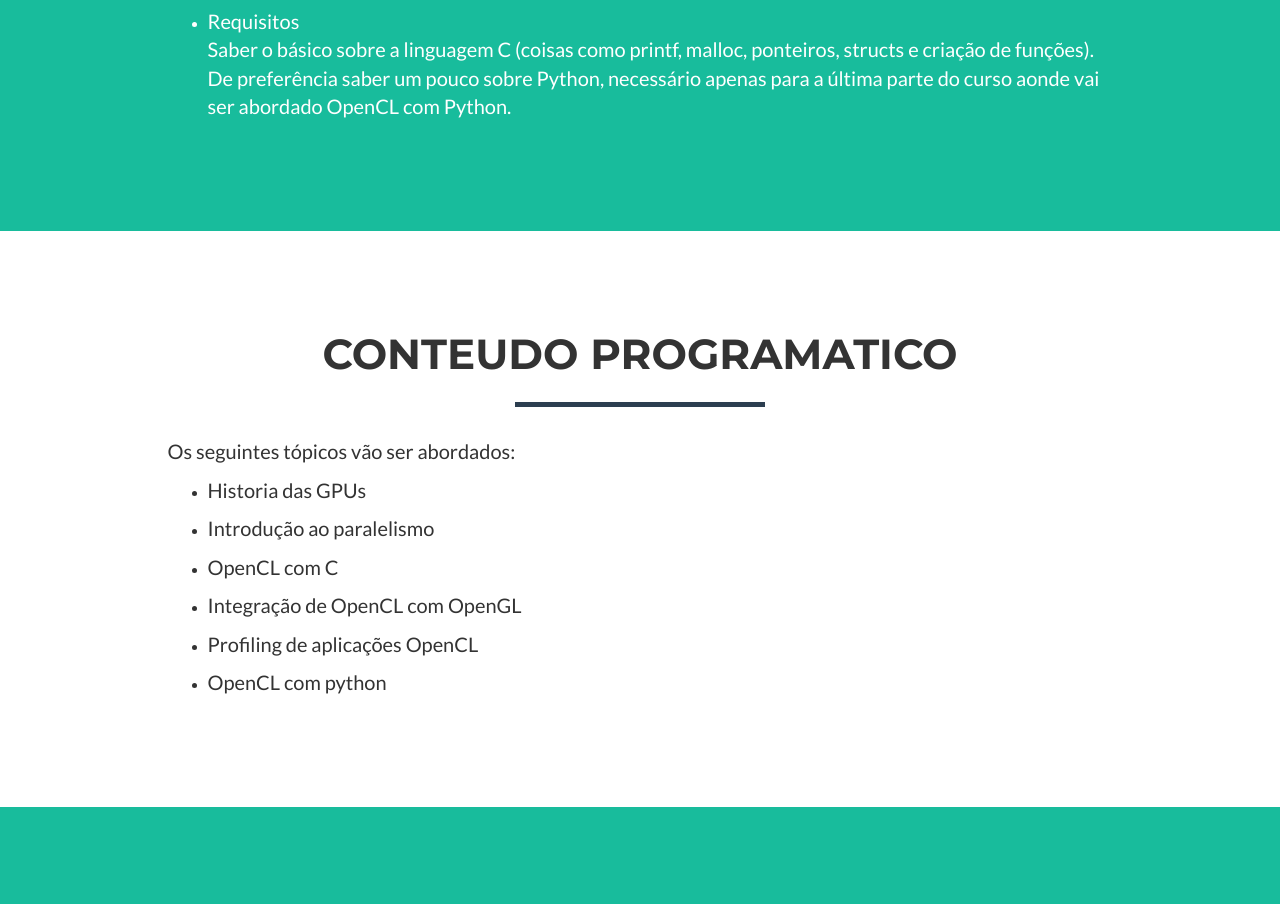
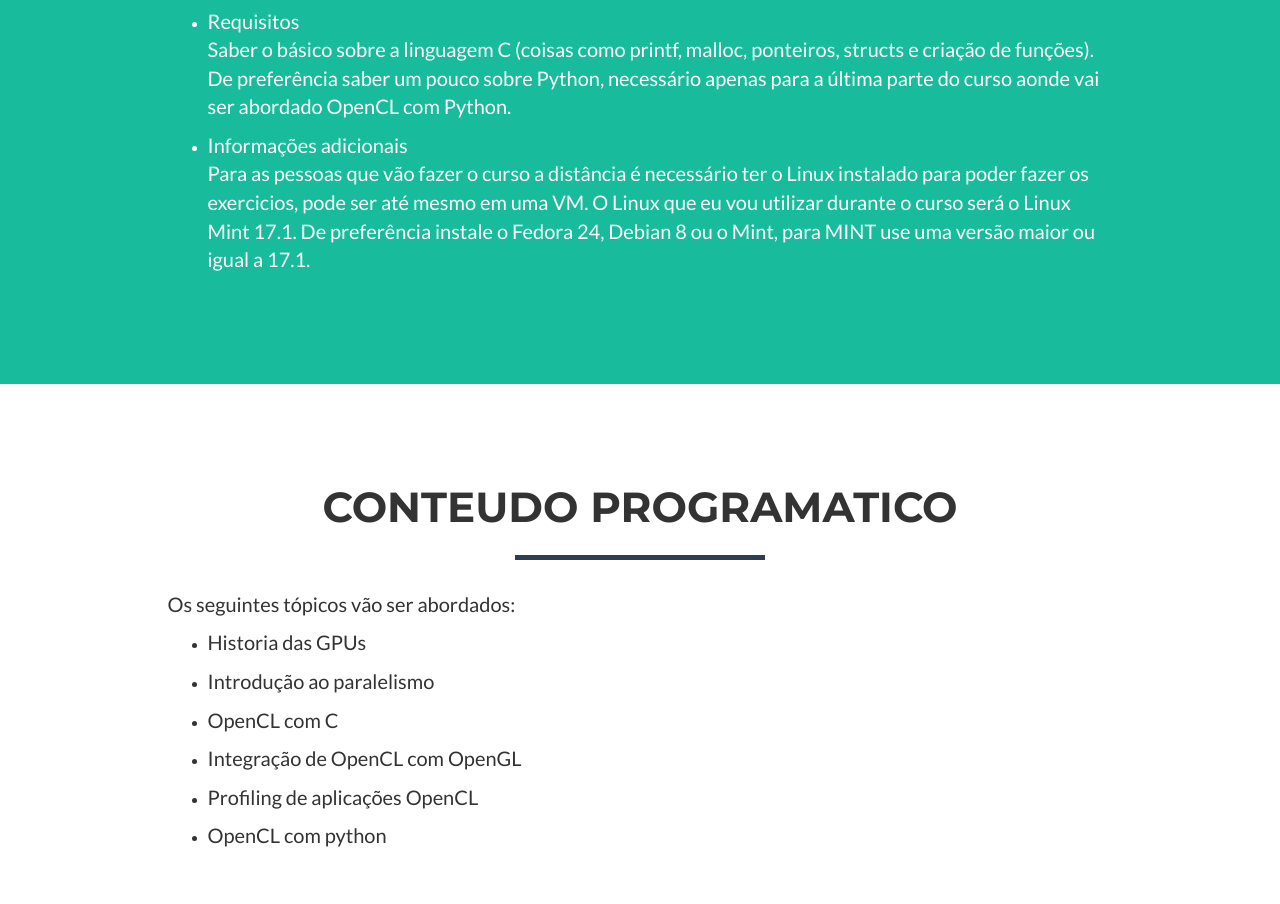
Before and after one commit to AndersonMarco/cursoDeOpenCL_2016_UFABC, a website: page poster/index.html in a window 1280 px wide. Shown: the part 1620-2524 px from the top of the page. Drawn offline with nearby package versions, Linux system fonts and the light colour scheme.

Commit message:
Added more information in poster.

```diff
--- a/poster/index.html
+++ b/poster/index.html
@@ -194,6 +194,9 @@
                         <li>
                             <p>Requisitos<br> Saber o básico sobre a linguagem C (coisas como printf, malloc, ponteiros, structs e criação de funções). De preferência saber um pouco sobre Python, necessário apenas para a última parte do curso aonde vai ser abordado OpenCL com Python.</p>
                         </li>
+                        <li>
+                            <p>Informações adicionais<br> Para as pessoas que vão fazer o curso a distância é necessário ter o Linux  instalado para poder fazer os exercicios, pode ser até mesmo em uma VM. O Linux que eu vou utilizar durante o curso será o Linux Mint 17.1. De preferência instale o Fedora 24, Debian 8 ou o Mint, para MINT use uma versão maior ou igual a 17.1.</p>
+                        </li>
                     </ul>
                 </div>
             </div>
```
